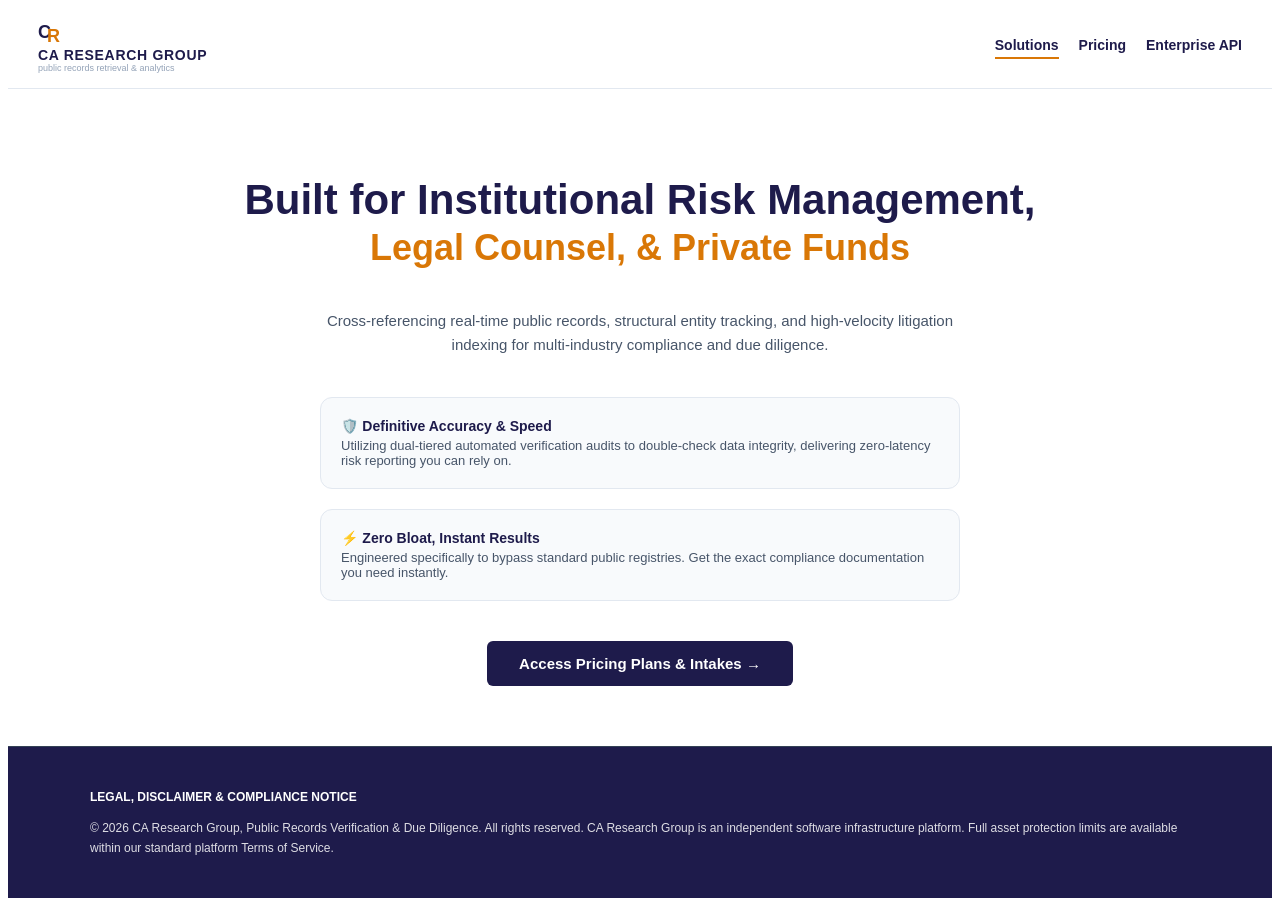
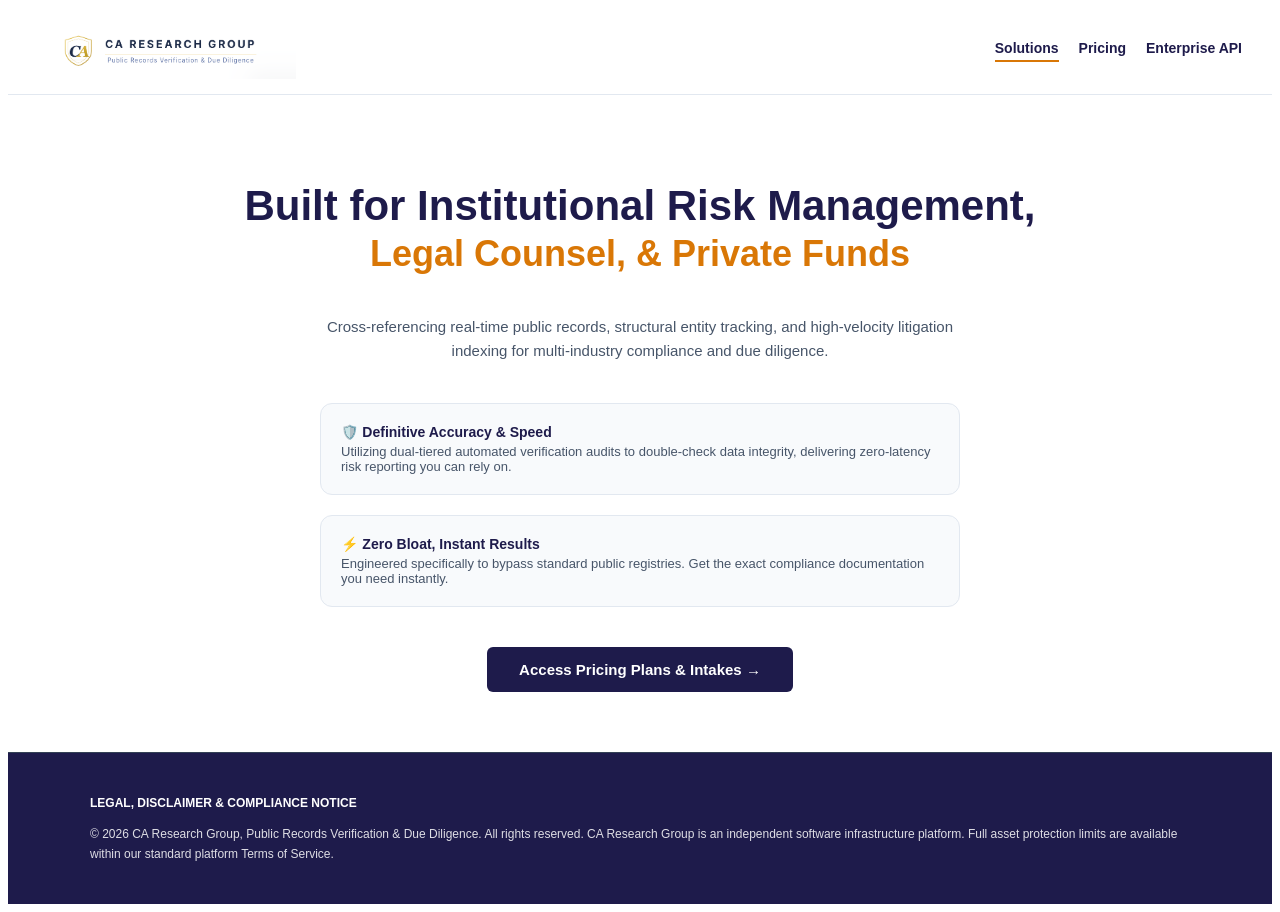
Before and after one commit to billalden01-dev/ca-research-group, a React (Vite) app: page / in a window 1280 px wide. Built offline with nearby package versions, Linux system fonts and the light colour scheme.

Commit message:
Update App.tsx

```diff
--- a/App.tsx
+++ b/App.tsx
@@ -50,14 +50,7 @@ export default function App() {
 
       {/* NAVBAR */}
       <nav style={{ borderBottom: '1px solid #e2e8f0', padding: '15px 30px', display: 'flex', justifyContent: 'space-between', alignItems: 'center', backgroundColor: '#ffffff', flexWrap: 'wrap', gap: '15px' }}>
-        <div onClick={() => handleNavigate('home')} style={{ display: 'flex', flexDirection: 'column', cursor: 'pointer' }}>
-          <div style={{ display: 'flex', gap: '2px', marginBottom: '2px' }}>
-            <span style={{ fontSize: '18px', fontWeight: 'bold', color: '#1e1b4b', lineHeight: '1' }}>C</span>
-            <span style={{ fontSize: '18px', fontWeight: 'bold', color: '#d97706', lineHeight: '1', marginLeft: '-6px', marginTop: '4px' }}>R</span>
-          </div>
-          <div style={{ color: '#1e1b4b', fontSize: '14px', fontWeight: 'bold', letterSpacing: '0.05em' }}>CA RESEARCH GROUP</div>
-          <span style={{ display: 'block', fontSize: '9px', color: '#94a3b8' }}>public records retrieval & analytics</span>
-        </div>
+        <img src="/logo.png" alt="CA Research Group" onClick={() => handleNavigate('home')} style={{ height: '56px', maxWidth: '100%', cursor: 'pointer' }} />
         <div style={{ display: 'flex', gap: '20px', fontSize: '14px' }}>
           <span onClick={() => handleNavigate('home')} style={{ color: '#1e1b4b', fontWeight: 'bold', cursor: 'pointer', paddingBottom: '4px', borderBottom: currentPage === 'home' ? '2px solid #d97706' : '2px solid transparent' }}>Solutions</span>
           <span onClick={() => handleNavigate('pricing')} style={{ color: '#1e1b4b', fontWeight: 'bold', cursor: 'pointer', paddingBottom: '4px', borderBottom: currentPage === 'pricing' ? '2px solid #d97706' : '2px solid transparent' }}>Pricing</span>
```
